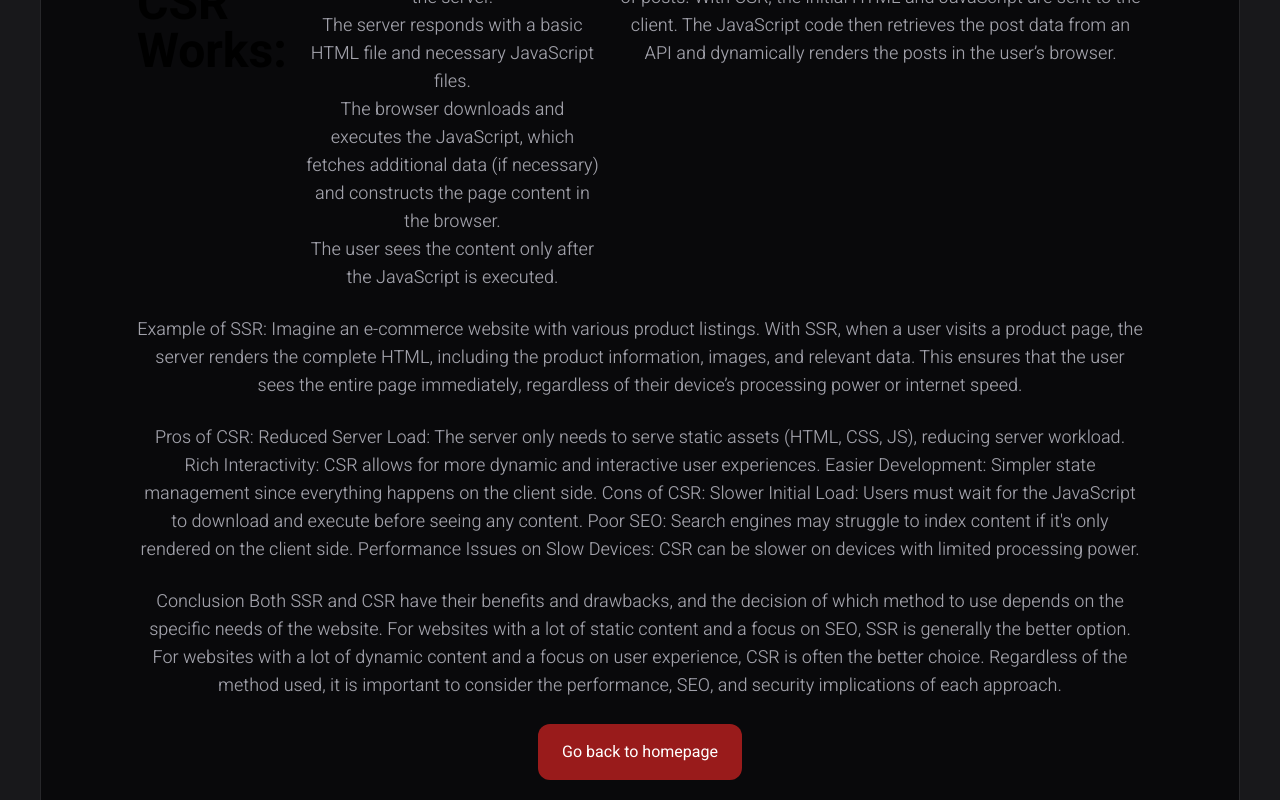
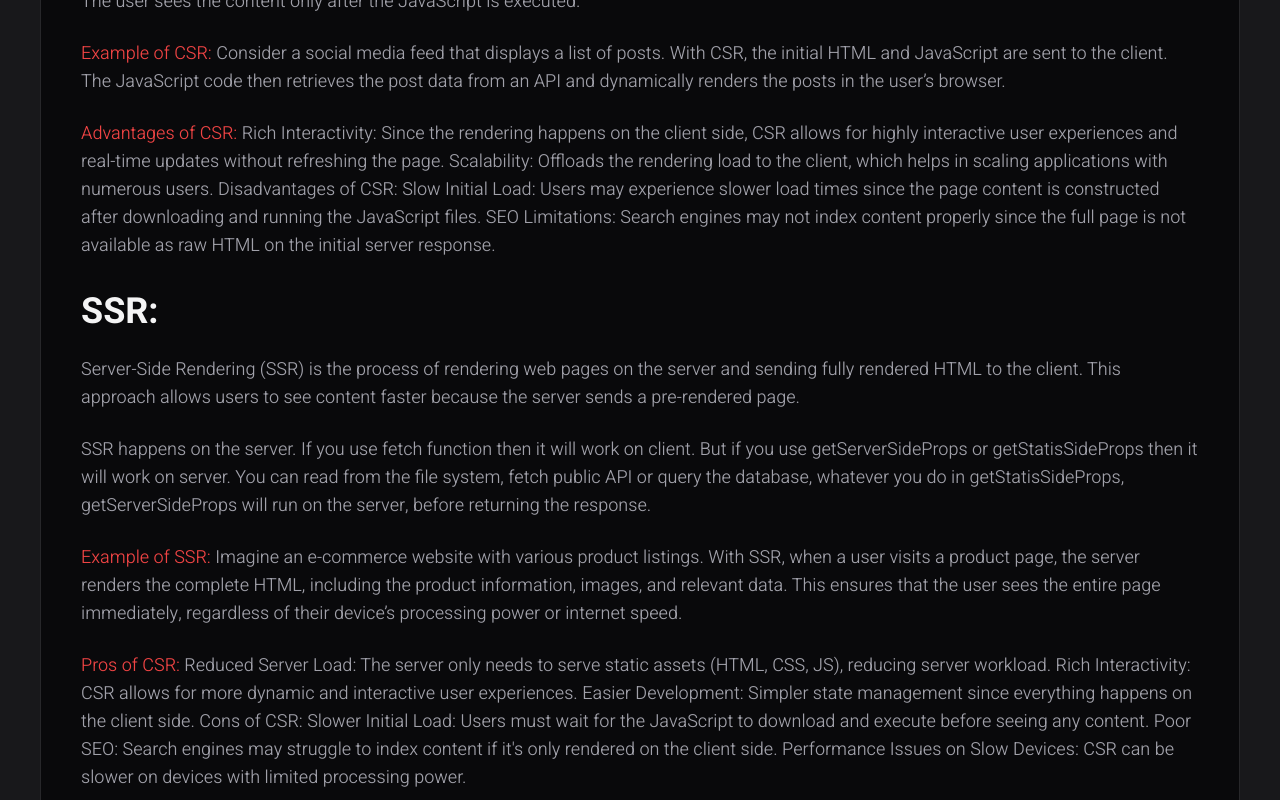
Before and after one commit to Farheen-idris/portfolio-me, a React (Vite) app: page /blogs in a window 1280 px wide. Shown: the part 640-1440 px from the top of the page. Built offline with nearby package versions, Linux system fonts and the light colour scheme.

Commit message:
adding blog of CSR vs SSR

```diff
--- a/src/components/sections/Contact.jsx
+++ b/src/components/sections/Contact.jsx
@@ -53,13 +53,13 @@ function Contact() {
 
         {/* =========== BLOG =========== */}
 
-        {/* <a
+        <a
           href="/blogs"
           className="flex gap-4 text-zinc-600 dark:text-zinc-300 hover:dark:text-zinc-300 hover:text-zinc-700 transition-all duration-300 mt-4"
         >
           <FaLinkedin className="self-center text-lg text-red-800 dark:text-red-500" />
           <span className="self-center">Checkout my Blog</span>
-        </a> */}
+        </a>
       </div>
 
       <hr className="mt-6 w-72 border dark:border-zinc-800" />
--- a/src/pages/blogs.jsx
+++ b/src/pages/blogs.jsx
@@ -3,7 +3,7 @@ import { useNavigate } from "react-router-dom";
 import ToggleTheme from "../components/ToggleTheme";
 import { useContext, useEffect } from "react";
 import { AppContext } from "../App";
-
+import Footer from "../components/sections/Footer";
 
 function Blogs() {
   const navigate = useNavigate();
@@ -13,15 +13,24 @@ function Blogs() {
     <div className="bg-zinc-100 dark:bg-zinc-900">
       <div className="xl:w-[1200px] md:mx-auto h-full border-x border-zinc-100 dark:border-zinc-800 bg-white dark:bg-zinc-950">
         <ToggleTheme switchTheme={switchTheme} />
-      {/* <div className="md:max-w-[1200px] mx-auto h-full border-x border-zinc-100 dark:border-zinc-800 bg-white dark:bg-zinc-950"> */}
-      <section id="hero" className="pb-28 pt-24 sm:pt-28 md:pt-44 flex px-6 lg:px-24">
-      <div className="self-center">
-            <div className="flex text-5xl justify-center font-bold gap-4">
-              Client-Side Rendering (CSR) vs. Server-Side Rendering (SSR): How
-              They Handle Data and Impact Performance
+        {/* <div className="md:max-w-[1200px] mx-auto h-full border-x border-zinc-100 dark:border-zinc-800 bg-white dark:bg-zinc-950"> */}
+        <section
+          id="hero"
+          className="pb-10 pt-10 sm:pt-15 md:pt-10 flex px-6 lg:px-10"
+        >
+          <div className="self-center">
+            <div className=" text-5xl justify-center font-bold gap-4 lg:w-[100%] text-zinc-900 dark:text-zinc-100">
+              Client-Side Rendering (CSR) vs Server-Side Rendering (SSR):
+              <span className="text-red-800 dark:text-red-500">
+                How They Handle Data and Impact Performance
+              </span>
             </div>
-            <div className="flex text-4xl justify-center font-bold ">CSR:</div><br/>
-            <div className="text-center leading-7 mt-6 text-lg font-light text-zinc-500 dark:text-zinc-400">
+            <br />
+            <div className="flex text-4xl justify-left font-bold lg:w-[80%] text-zinc-900 dark:text-zinc-100 ">
+              CSR:
+            </div>
+
+            <div className="text-left leading-7 mt-6 text-lg font-light text-zinc-500 dark:text-zinc-400">
               Client-Side Rendering (CSR) is a web rendering strategy where the
               content of a webpage is primarily generated in the browser using
               JavaScript. Instead of receiving fully-rendered HTML from the
@@ -34,9 +43,10 @@ function Blogs() {
               for fetching data from an API and manipulating the Document Object
               Model (DOM) to update the user interface.
             </div>
-            <div className="flex text-5xl justify-center font-bold gap-4">
-              How CSR Works: <br />
-              <div className="text-center leading-7 mt-6 text-lg font-light text-zinc-500 dark:text-zinc-400">
+            <br />
+            <div className="lg:w-[100%] text-zinc-900 dark:text-zinc-100 text-left text-2xl justify-left font-bold gap-4">
+              How CSR Works:
+              <div className="text-left leading-7 mt-6 text-lg font-light text-zinc-500 dark:text-zinc-400">
                 The browser requests a page from the server.
                 <br />
                 The server responds with a basic HTML file and necessary
@@ -49,68 +59,78 @@ function Blogs() {
                 The user sees the content only after the JavaScript is executed.
                 <br />
               </div>
-              <div className="text-center leading-7 mt-6 text-lg font-light text-zinc-500 dark:text-zinc-400">
-                Example of CSR: Consider a social media feed that displays a
-                list of posts. With CSR, the initial HTML and JavaScript are
-                sent to the client. The JavaScript code then retrieves the post
-                data from an API and dynamically renders the posts in the user’s
-                browser.
+              <div className="text-left leading-7 mt-6 text-lg font-light text-zinc-500 dark:text-zinc-400">
+                <span className="text-red-800 dark:text-red-500">
+                  Example of CSR:
+                </span>{" "}
+                Consider a social media feed that displays a list of posts. With
+                CSR, the initial HTML and JavaScript are sent to the client. The
+                JavaScript code then retrieves the post data from an API and
+                dynamically renders the posts in the user’s browser.
               </div>
-              {/* <div className="text-center leading-7 mt-6 text-lg font-light text-zinc-500 dark:text-zinc-400">
-                Advantages of CSR: Rich Interactivity: Since the rendering
-                happens on the client side, CSR allows for highly interactive
-                user experiences and real-time updates without refreshing the
-                page. Scalability: Offloads the rendering load to the client,
-                which helps in scaling applications with numerous users.
-                Disadvantages of CSR: Slow Initial Load: Users may experience
-                slower load times since the page content is constructed after
-                downloading and running the JavaScript files. SEO Limitations:
-                Search engines may not index content properly since the full
-                page is not available as raw HTML on the initial server
-                response.
+              <div className="text-left leading-7 mt-6 text-lg font-light text-zinc-500 dark:text-zinc-400">
+                <span className="text-red-800 dark:text-red-500">
+                  Advantages of CSR:{" "}
+                </span>
+                Rich Interactivity: Since the rendering happens on the client
+                side, CSR allows for highly interactive user experiences and
+                real-time updates without refreshing the page. Scalability:
+                Offloads the rendering load to the client, which helps in
+                scaling applications with numerous users. Disadvantages of CSR:
+                Slow Initial Load: Users may experience slower load times since
+                the page content is constructed after downloading and running
+                the JavaScript files. SEO Limitations: Search engines may not
+                index content properly since the full page is not available as
+                raw HTML on the initial server response.
               </div>
-              <div className="flex text-4xl justify-center font-bold ">SSR:</div><br/>
-
-              <div className="text-center leading-7 mt-6 text-lg font-light text-zinc-500 dark:text-zinc-400">
+              <br />
+              <div className="text-4xl justify-center font-bold ">SSR:</div>
+              <div className="text-left leading-7 mt-6 text-lg font-light text-zinc-500 dark:text-zinc-400">
                 Server-Side Rendering (SSR) is the process of rendering web
                 pages on the server and sending fully rendered HTML to the
                 client. This approach allows users to see content faster because
                 the server sends a pre-rendered page.
               </div>
-              <div className="text-center leading-7 mt-6 text-lg font-light text-zinc-500 dark:text-zinc-400">
-              SSR happens on the server. If you use fetch function then it will
-              work on client. But if you use getServerSideProps or
-              getStatisSideProps then it will work on server. You can read from
-              the file system, fetch public API or query the database, whatever
-              you do in getStatisSideProps, getServerSideProps will run on the
-              server, before returning the response.
-              </div> */}
+              <div className="text-left leading-7 mt-6 text-lg font-light text-zinc-500 dark:text-zinc-400">
+                SSR happens on the server. If you use fetch function then it
+                will work on client. But if you use getServerSideProps or
+                getStatisSideProps then it will work on server. You can read
+                from the file system, fetch public API or query the database,
+                whatever you do in getStatisSideProps, getServerSideProps will
+                run on the server, before returning the response.
+              </div>
             </div>
-            <div className="text-center leading-7 mt-6 text-lg font-light text-zinc-500 dark:text-zinc-400">
-
-              Example of SSR: Imagine an e-commerce website with various product
-              listings. With SSR, when a user visits a product page, the server
-              renders the complete HTML, including the product information,
-              images, and relevant data. This ensures that the user sees the
-              entire page immediately, regardless of their device’s processing
-              power or internet speed.
+            <div className="text-left leading-7 mt-6 text-lg font-light text-zinc-500 dark:text-zinc-400">
+              <span className="text-red-800 dark:text-red-500">
+                Example of SSR:
+              </span>{" "}
+              Imagine an e-commerce website with various product listings. With
+              SSR, when a user visits a product page, the server renders the
+              complete HTML, including the product information, images, and
+              relevant data. This ensures that the user sees the entire page
+              immediately, regardless of their device’s processing power or
+              internet speed.
             </div>
-            <div className="text-center leading-7 mt-6 text-lg font-light text-zinc-500 dark:text-zinc-400">
-
-              Pros of CSR: Reduced Server Load: The server only needs to serve
-              static assets (HTML, CSS, JS), reducing server workload. Rich
-              Interactivity: CSR allows for more dynamic and interactive user
-              experiences. Easier Development: Simpler state management since
-              everything happens on the client side. Cons of CSR: Slower Initial
-              Load: Users must wait for the JavaScript to download and execute
-              before seeing any content. Poor SEO: Search engines may struggle
-              to index content if it's only rendered on the client side.
-              Performance Issues on Slow Devices: CSR can be slower on devices
-              with limited processing power.
+            <div className="text-left leading-7 mt-6 text-lg font-light text-zinc-500 dark:text-zinc-400">
+              <span className="text-red-800 dark:text-red-500">
+                {" "}
+                Pros of CSR:
+              </span>{" "}
+              Reduced Server Load: The server only needs to serve static assets
+              (HTML, CSS, JS), reducing server workload. Rich Interactivity: CSR
+              allows for more dynamic and interactive user experiences. Easier
+              Development: Simpler state management since everything happens on
+              the client side. Cons of CSR: Slower Initial Load: Users must wait
+              for the JavaScript to download and execute before seeing any
+              content. Poor SEO: Search engines may struggle to index content if
+              it's only rendered on the client side. Performance Issues on Slow
+              Devices: CSR can be slower on devices with limited processing
+              power.
             </div>
-            <div className="text-center leading-7 mt-6 text-lg font-light text-zinc-500 dark:text-zinc-400">
-
-              Conclusion Both SSR and CSR have their benefits and drawbacks, and
+            <div className="text-left leading-7 mt-6 text-lg font-light text-zinc-500 dark:text-zinc-400">
+            <div className="text-red-800 dark:text-red-500"> Conclusion:
+            </div>
+             Both SSR and CSR have their benefits and drawbacks, and
               the decision of which method to use depends on the specific needs
               of the website. For websites with a lot of static content and a
               focus on SEO, SSR is generally the better option. For websites
@@ -119,18 +139,12 @@ function Blogs() {
               important to consider the performance, SEO, and security
               implications of each approach.
             </div>
-            <div className="text-center mt-6">
-              <button
-                onClick={() => navigate("/")}
-                className="bg-red-800 hover:bg-red-700 text-white px-6 py-4 rounded-xl"
-              >
-                Go back to homepage
-              </button>
-            </div>
+            <hr className="mt-12 border border-zinc-300 dark:border-zinc-800" />
+            <Footer theme={theme} />
           </div>
         </section>
-      {/* </div> */}
-    </div>
+        {/* </div> */}
+      </div>
     </div>
   );
 }
```
